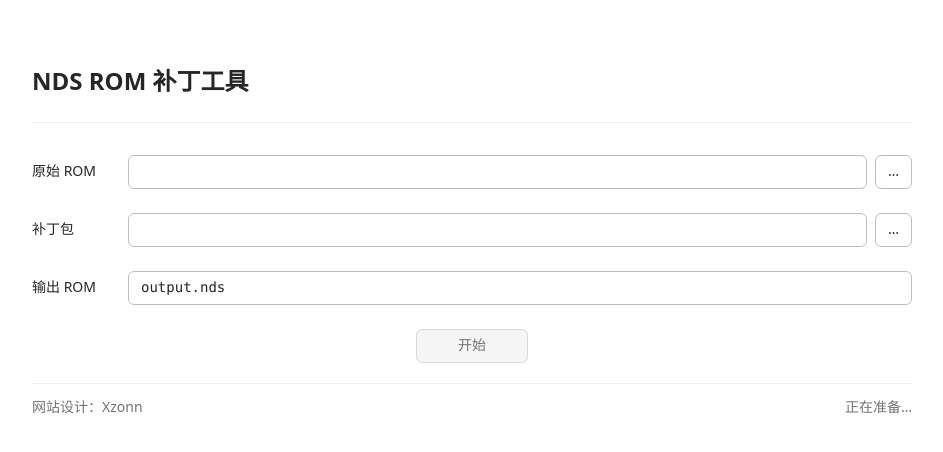
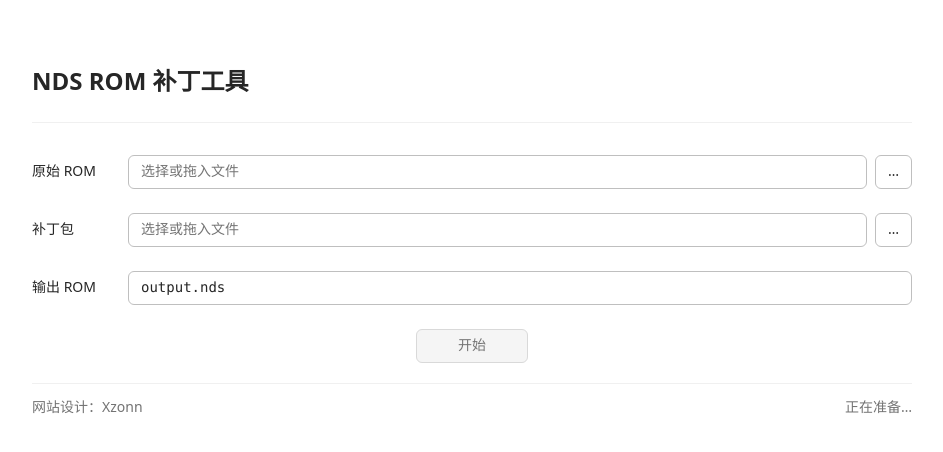
Before and after one commit to Xzonn/NitroPatcher, a React (Vite) app: page / in a window 1280 px wide. Shown: the top 452 px of the page, without its empty margins (168-1111 px from the left). Built offline with nearby package versions, Linux system fonts and the light colour scheme.

Commit message:
feat: support drag and drop in file pickers

```diff
--- a/src/components/ui.tsx
+++ b/src/components/ui.tsx
@@ -1,4 +1,4 @@
-import { useRef } from 'react';
+import { useRef, useState } from 'react';
 import type { ButtonHTMLAttributes, InputHTMLAttributes, ReactNode } from 'react';
 
 interface ButtonProps extends ButtonHTMLAttributes<HTMLButtonElement> {
@@ -62,9 +62,68 @@ export const FilePicker = ({
   onSelect: (file: File) => void;
 }) => {
   const input = useRef<HTMLInputElement>(null);
+  const dragDepth = useRef(0);
+  const [dragging, setDragging] = useState(false);
+  const [error, setError] = useState('');
+  const selectFile = (selected: File): void => {
+    if (disabled) return;
+    const accepted =
+      !accept ||
+      accept.split(',').some((entry) => {
+        const pattern = entry.trim().toLowerCase();
+        if (pattern.startsWith('.')) return selected.name.toLowerCase().endsWith(pattern);
+        if (pattern.endsWith('/*'))
+          return selected.type.toLowerCase().startsWith(pattern.slice(0, -1));
+        return selected.type.toLowerCase() === pattern;
+      });
+    if (!accepted) {
+      setError(`请选择支持的文件格式：${accept}`);
+      return;
+    }
+    setError('');
+    onSelect(selected);
+  };
   return (
-    <div className="file-picker">
-      <Input aria-label={`${label}文件名`} readOnly value={file?.name ?? ''} disabled={disabled} />
+    <div
+      onDragEnter={(event) => {
+        event.preventDefault();
+        if (disabled || !event.dataTransfer.types.includes('Files')) return;
+        ++dragDepth.current;
+        setDragging(true);
+      }}
+      onDragOver={(event) => {
+        event.preventDefault();
+        event.dataTransfer.dropEffect = disabled ? 'none' : 'copy';
+      }}
+      onDragLeave={(event) => {
+        event.preventDefault();
+        dragDepth.current = Math.max(0, dragDepth.current - 1);
+        if (!dragDepth.current) setDragging(false);
+      }}
+      onDrop={(event) => {
+        event.preventDefault();
+        dragDepth.current = 0;
+        setDragging(false);
+        if (disabled) return;
+        const files = event.dataTransfer.files;
+        if (files.length !== 1) {
+          setError('请一次拖入一个文件。');
+          return;
+        }
+        const selected = files[0];
+        if (selected) selectFile(selected);
+      }}
+    >
+      <div className={`file-picker${dragging && !disabled ? ' file-picker--dragging' : ''}`}>
+        <Input
+          aria-label={`${label}文件名`}
+          aria-describedby={error ? `${id}-error` : undefined}
+          aria-invalid={!!error}
+          placeholder="选择或拖入文件"
+          readOnly
+          value={file?.name ?? ''}
+          disabled={disabled}
+        />
         <input
           ref={input}
           className="visually-hidden"
@@ -76,7 +135,7 @@ export const FilePicker = ({
           tabIndex={-1}
           onChange={(event) => {
             const selected = event.target.files?.[0];
-          if (selected) onSelect(selected);
+            if (selected) selectFile(selected);
             event.target.value = '';
           }}
         />
@@ -87,6 +146,12 @@ export const FilePicker = ({
         >
           …
         </Button>
+      </div>
+      {error && (
+        <p id={`${id}-error`} className="file-picker-error" role="alert">
+          {error}
+        </p>
+      )}
     </div>
   );
 };
--- a/src/styles.css
+++ b/src/styles.css
@@ -99,6 +99,16 @@ fieldset {
 .file-picker {
   display: flex;
   gap: 8px;
+}
+.file-picker--dragging .input {
+  border-color: #1677ff;
+  background: #e6f4ff;
+  outline: 2px solid #91caff;
+  outline-offset: 2px;
+}
+.file-picker-error {
+  margin: 6px 0 0;
+  color: #a8071a;
 }
 .form-actions {
   display: flex;
```
Lines whose indentation alone changed are shown as unchanged.
